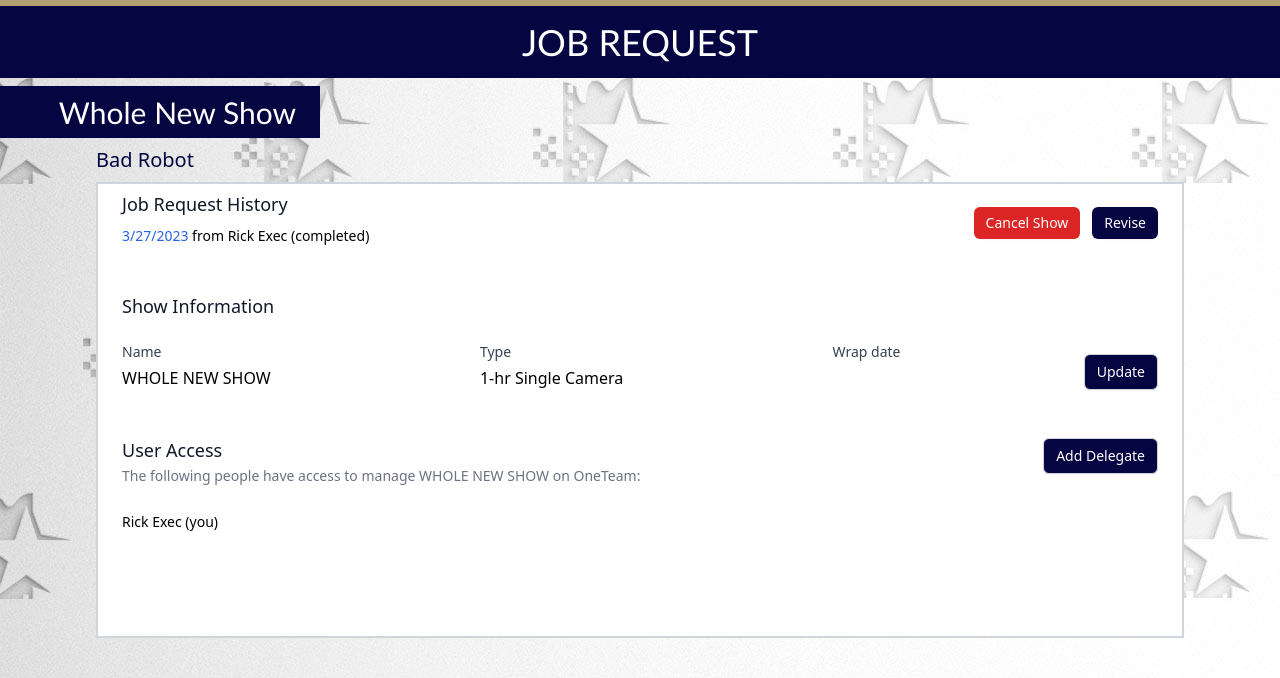
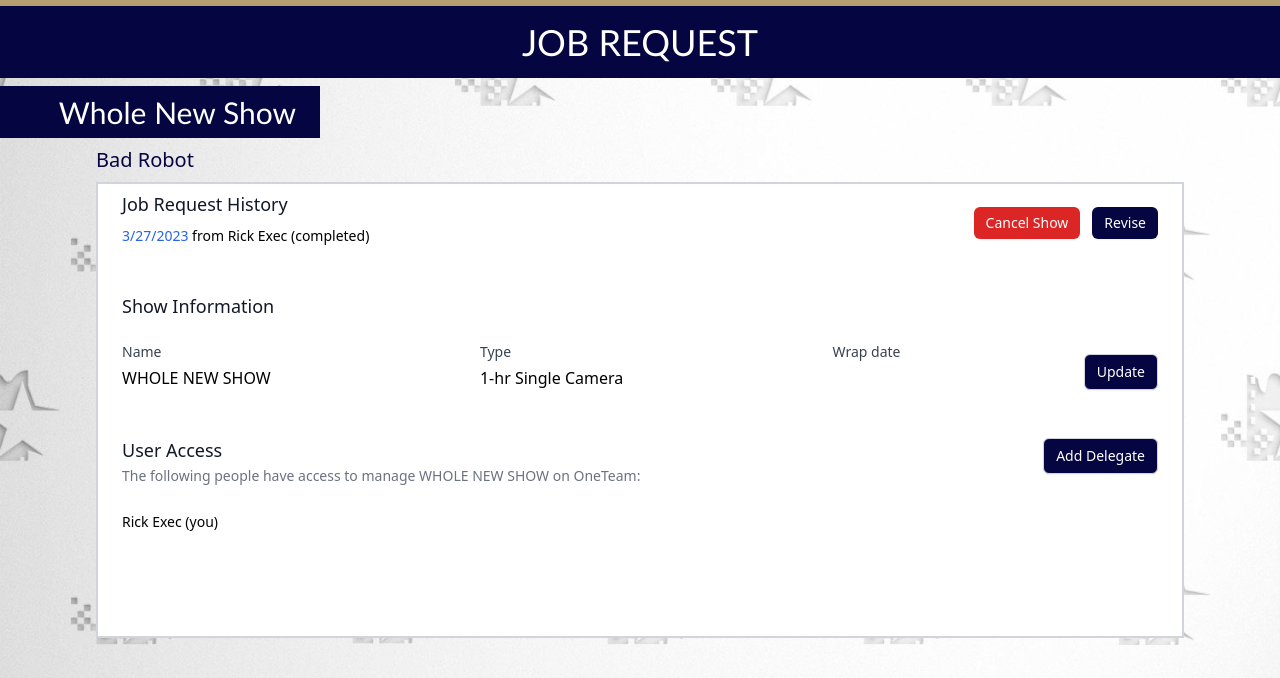
Before and after one commit to ervinCodes/OTTA-Employers, a website: page Interior/employer-show-info.html in a window 1280 px wide. Shown: the part 400-1078 px from the top of the page. Drawn offline with Linux system fonts and the light colour scheme; a web font is replaced by a local one.

Commit message:
changes to show info page

```diff
--- a/Interior/employer-show-info.html
+++ b/Interior/employer-show-info.html
@@ -116,7 +116,7 @@
       </ul>
     </nav>
     <!-- Body -->
-    <div class="bg-[url('/images/white-stars-bg.jpg')]">
+    <div class="bg-[url('/images/white-stars-bg.jpg')] bg-cover">
       <div>
         <!-- Header Section-->
         <header
@@ -271,9 +271,9 @@
         <!-- Content -->
         <div>
           <div class="">
-            <main class="pb-10 h-full">
+            <main class="pb-10">
               <div
-                class="lg:mx-24 xs:mx-6 max-w-3xl px-4 sm:px-0 md:flex md:items-center md:justify-between md:space-x-5 lg:max-w-7xl lg:px-0 py-2"
+                class="lg:mx-24 xs:mx-6 max-w-3xl px-4 sm:px-0 md:flex md:items-center md:justify-between md:space-x-5 lg:px-0 py-2"
               >
                 <div class="flex items-center space-x-5">
                   <div>
@@ -286,7 +286,7 @@
 
               <!-- Info -->
               <div
-                class="lg:mx-24 xs:mx-6 px-4 pb-16 sm:px-6 sm:pb-24 lg:max-w-7xl lg:px-6 border-2 border-gray-300 bg-white"
+                class="lg:mx-24 xs:mx-6 px-4 pb-16 sm:px-6 sm:pb-24 lg:px-6 border-2 border-gray-300 bg-white"
               >
                 <!-- Job Request History Section -->
                 <section aria-labelledby="show-info" class="py-2">
```
